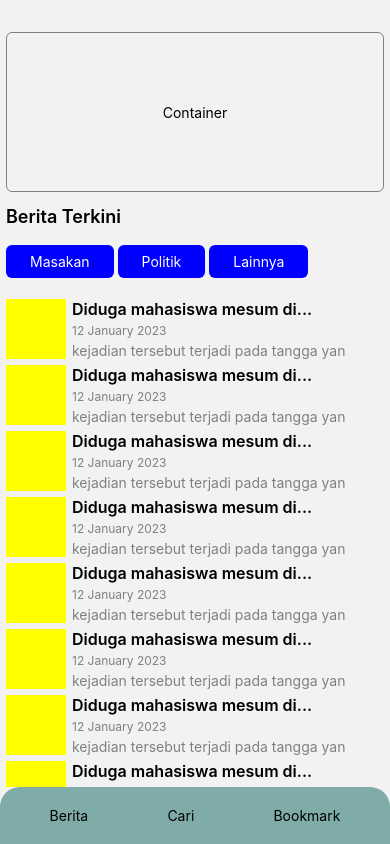
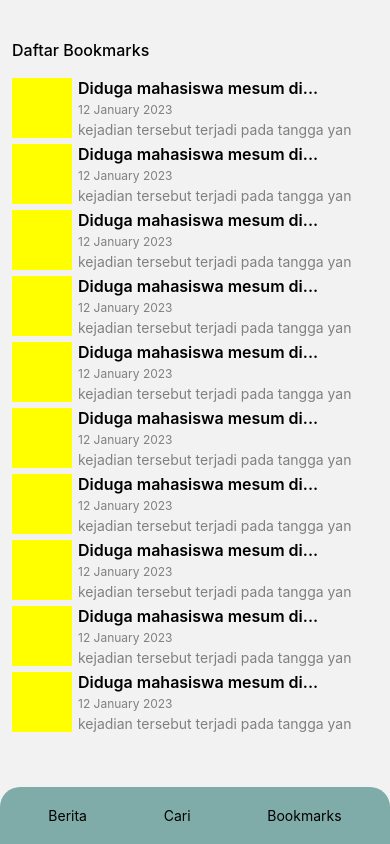
Before and after one commit to DikoMahendraa/news-app, a React Native app: screen /Bookmarks in a window 390 px wide. Built offline with nearby package versions, Linux system fonts and the light colour scheme.

Commit message:
feat: add contain for screen bookmarks

```diff
--- a/src/routers/index.tsx
+++ b/src/routers/index.tsx
@@ -2,7 +2,7 @@ import React from 'react';
 import {createStackNavigator} from '@react-navigation/stack';
 import {createBottomTabNavigator} from '@react-navigation/bottom-tabs';
 
-import Profile from '../views/Profile';
+import Bookmarks from '../views/Bookmarks';
 import SearchNews from '../views/SearchNews';
 import Home from '../views/Home';
 import BottomNavigator from '../components/BottomNavigator';
@@ -26,8 +26,8 @@ const MainScreen = () => {
       />
       <Tab.Screen
         options={{headerShown: false}}
-        name="Bookmark"
-        component={Profile}
+        name="Bookmarks"
+        component={Bookmarks}
       />
     </Tab.Navigator>
   );
--- /dev/null
+++ b/src/views/Bookmarks.tsx
@@ -0,0 +1,59 @@
+import {View, Text, ScrollView, TouchableOpacity} from 'react-native';
+import React from 'react';
+
+export default function Bookmarks({navigation}): JSX.Element {
+  return (
+    <View
+      style={{
+        marginTop: 40,
+        paddingHorizontal: 12,
+        flex: 1,
+      }}>
+      <Text style={{fontWeight: '500', fontSize: 16}}>Daftar Bookmarks</Text>
+
+      <View style={{marginTop: 12, marginBottom: 50}}>
+        <ScrollView>
+          {Array.from({length: 10}).map(() => (
+            <TouchableOpacity
+              onPress={() => navigation.push('NewsDetail')}
+              style={{flexDirection: 'row', marginTop: 6}}
+              key={String(new Date())}>
+              <View
+                style={{height: 60, width: 60, backgroundColor: 'yellow'}}
+              />
+              <View style={{marginLeft: 6}}>
+                <Text
+                  style={{
+                    fontWeight: '600',
+                    fontSize: 16,
+                    flexWrap: 'wrap',
+                    width: '90%',
+                  }}>
+                  Diduga mahasiswa mesum di...{' '}
+                </Text>
+                <Text
+                  style={{
+                    fontWeight: '400',
+                    fontSize: 12,
+                    color: 'gray',
+                    marginTop: 4,
+                  }}>
+                  12 January 2023
+                </Text>
+                <Text
+                  style={{
+                    fontWeight: '400',
+                    fontSize: 14,
+                    color: 'gray',
+                    marginTop: 4,
+                  }}>
+                  kejadian tersebut terjadi pada tangga yan
+                </Text>
+              </View>
+            </TouchableOpacity>
+          ))}
+        </ScrollView>
+      </View>
+    </View>
+  );
+}
--- a/src/views/Profile.tsx
+++ /dev/null
@@ -1,10 +0,0 @@
-import {View, Text} from 'react-native';
-import React from 'react';
-
-export default function Profile(): JSX.Element {
-  return (
-    <View>
-      <Text>Profile</Text>
-    </View>
-  );
-}
```
